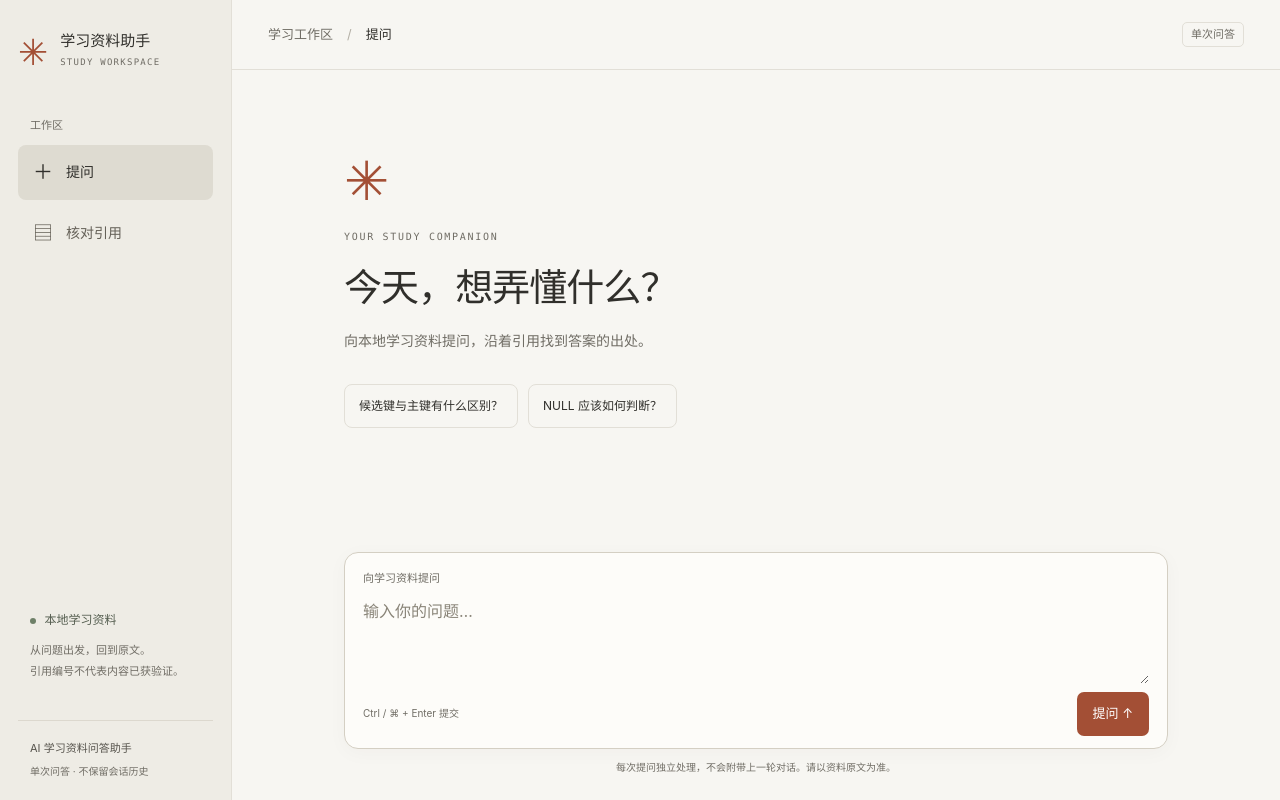
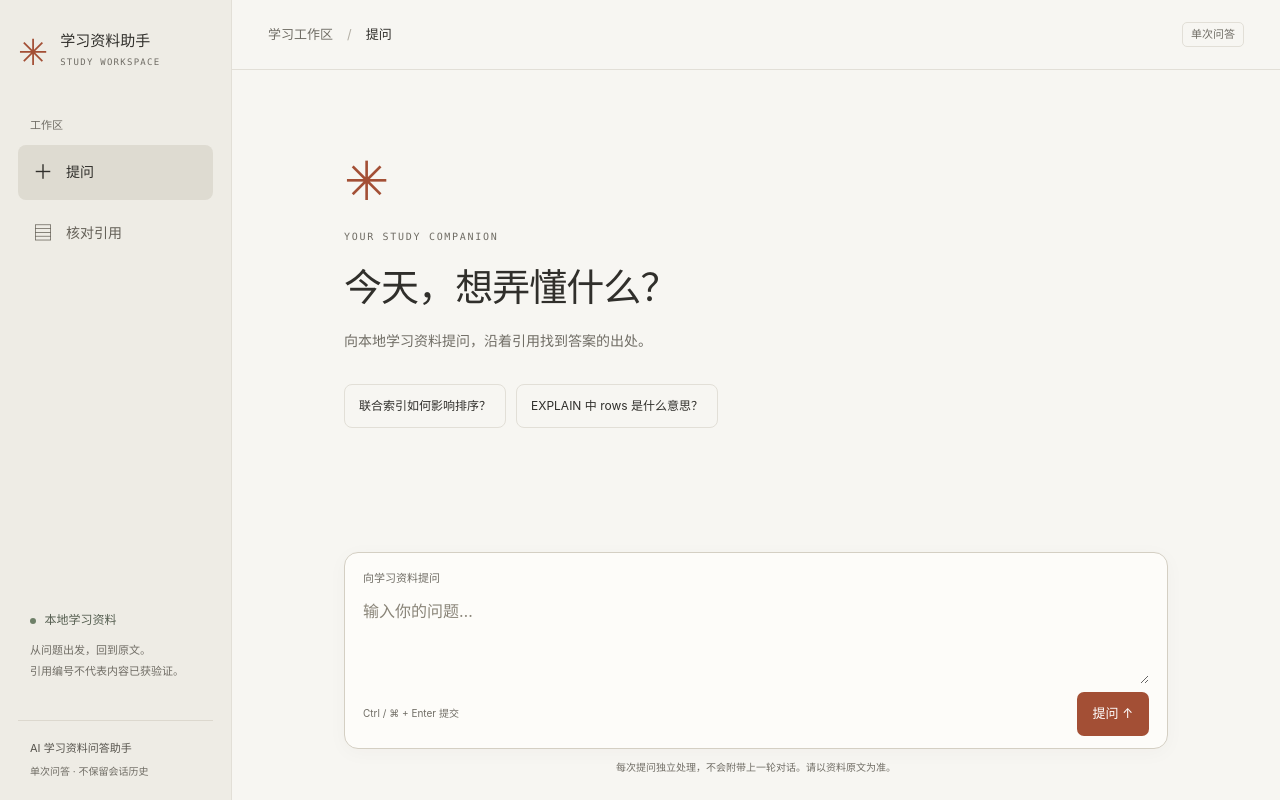
Before and after one commit to gaoerge/ai-study-assistant, a Spring Boot app: page / in a window 1280 px wide. Run offline with Spring Boot 4, Linux system fonts and the light colour scheme.

Commit message:
docs: illustrate question and citation workflow with frontend screenshot

```diff
--- a/src/main/resources/static/index.html
+++ b/src/main/resources/static/index.html
@@ -25,7 +25,7 @@
       <header class="workspace-header"><div><span class="breadcrumb">学习工作区</span><span class="separator">/</span><strong id="view-title">提问</strong></div><span class="session-label">单次问答</span></header>
       <div id="ask-view" class="view ask-view">
         <div class="conversation">
-          <section class="welcome" id="welcome" aria-labelledby="welcome-title"><span class="agent-symbol" aria-hidden="true">✳</span><p class="eyebrow">YOUR STUDY COMPANION</p><h1 id="welcome-title">今天，想弄懂什么？</h1><p>向本地学习资料提问，沿着引用找到答案的出处。</p><div class="examples" aria-label="示例问题"><button type="button">候选键与主键有什么区别？</button><button type="button">NULL 应该如何判断？</button></div></section>
+          <section class="welcome" id="welcome" aria-labelledby="welcome-title"><span class="agent-symbol" aria-hidden="true">✳</span><p class="eyebrow">YOUR STUDY COMPANION</p><h1 id="welcome-title">今天，想弄懂什么？</h1><p>向本地学习资料提问，沿着引用找到答案的出处。</p><div class="examples" aria-label="示例问题"><button type="button">联合索引如何影响排序？</button><button type="button">EXPLAIN 中 rows 是什么意思？</button></div></section>
           <section class="answer-panel" id="answer-section" aria-labelledby="answer-title" aria-busy="false" hidden>
             <p id="answered-question" class="asked-question" hidden></p>
             <div class="assistant-heading"><span class="small-symbol" aria-hidden="true">✳</span><h2 id="answer-title">学习助手</h2><span id="status" class="status">等待提问</span></div>
```
Also changed, not shown: README.md, 1 other file.
